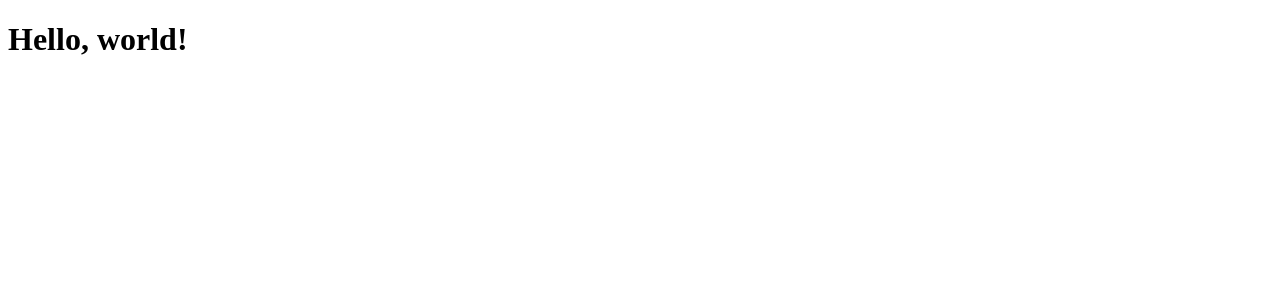
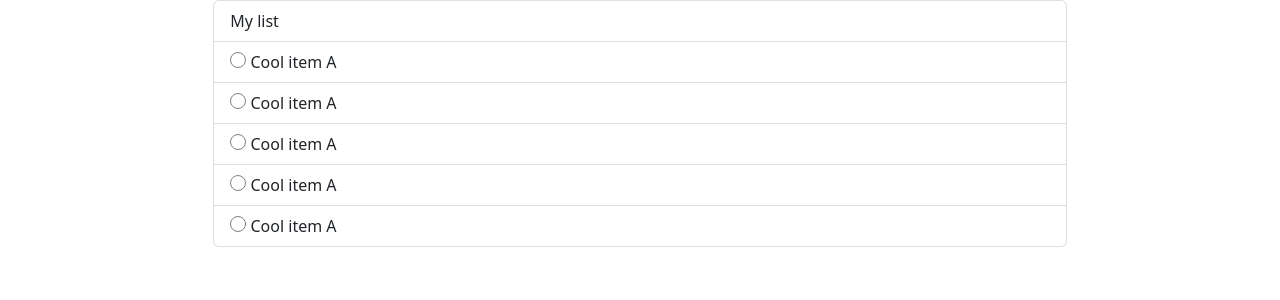
Before and after one commit to MachineThing/checklio, a React app in the folder frontend/: page / in a window 1280 px wide. Shown: the top 300 px of the page. Built offline with nearby package versions, Linux system fonts and the light colour scheme.

Commit message:
Made checkboxes

```diff
--- a/frontend/src/index.js
+++ /dev/null
@@ -1,12 +0,0 @@
-import React from 'react';
-import ReactDOM from 'react-dom';
-
-const App = () => {
-    return(
-        <div>
-            <h1>Hello, world!</h1>
-        </div>
-    )
-}
-
-ReactDOM.render(<App />, document.getElementById("root"))
--- /dev/null
+++ b/frontend/src/index.jsx
@@ -0,0 +1,17 @@
+import React from 'react';
+import ReactDOM from 'react-dom/client';
+
+import 'bootstrap/dist/css/bootstrap.css';
+import './style/index.less';
+
+import { List } from './list.jsx';
+
+const App = () => {
+    return(
+        <List />
+    );
+}
+
+const container = document.getElementById("root");
+const root = ReactDOM.createRoot(container);
+root.render(<React.StrictMode><App /></React.StrictMode>);
--- /dev/null
+++ b/frontend/src/list.jsx
@@ -0,0 +1,22 @@
+import React from 'react';
+
+export const Item = () => {
+    return(
+        <li className="list-group-item"><label className="listItem"><input type="checkbox"></input><span></span> Cool item A</label></li>
+    )
+}
+
+export const List = () => {
+    return(
+        <div className="col-md-8 offset-md-2">
+            <ul className="list-group">
+                <li className="list-group-item">My list</li>
+                <Item />
+                <Item />
+                <Item />
+                <Item />
+                <Item />
+            </ul>
+        </div>
+    )
+}
--- /dev/null
+++ b/frontend/src/style/index.less
@@ -0,0 +1,21 @@
+.listItem input {
+    display: none;
+}
+
+.listItem span {
+    display: inline-block;
+    height: var(--bs-body-font-size);
+    width: var(--bs-body-font-size);
+    border: 1px solid gray;
+    border-radius: var(--bs-body-font-size);
+}
+
+.listItem input:checked + span {
+    background-color: lightblue;
+}
+
+.listItem input:checked + span::before {
+    content: '\2714';
+    position: absolute;
+    top: 6px;
+}
--- a/frontend/webpack.config.js
+++ b/frontend/webpack.config.js
@@ -1,7 +1,7 @@
 const path = require('path');
 
 module.exports = {
-    entry: './src/index.js',
+    entry: './src/index.jsx',
     output: {
         filename: 'bundle.js',
         path: path.join(__dirname, 'public')
@@ -10,8 +10,16 @@ module.exports = {
     module: {
         rules: [{
             loader: 'babel-loader',
-            test: /\.js$/,
+            test: /\.(js|jsx)$/,
             exclude: /node_modules/
+        },
+        {
+            test: /\.css$/,
+            use: ['style-loader', 'css-loader']
+        },
+        {
+            test: /\.less$/,
+            use: ['style-loader', 'css-loader', 'less-loader']
         }]
     },
 
```
Also changed, not shown: frontend/package.json (+6 -1 lines), 1 other file (tests, documents, lock files or other folders).
